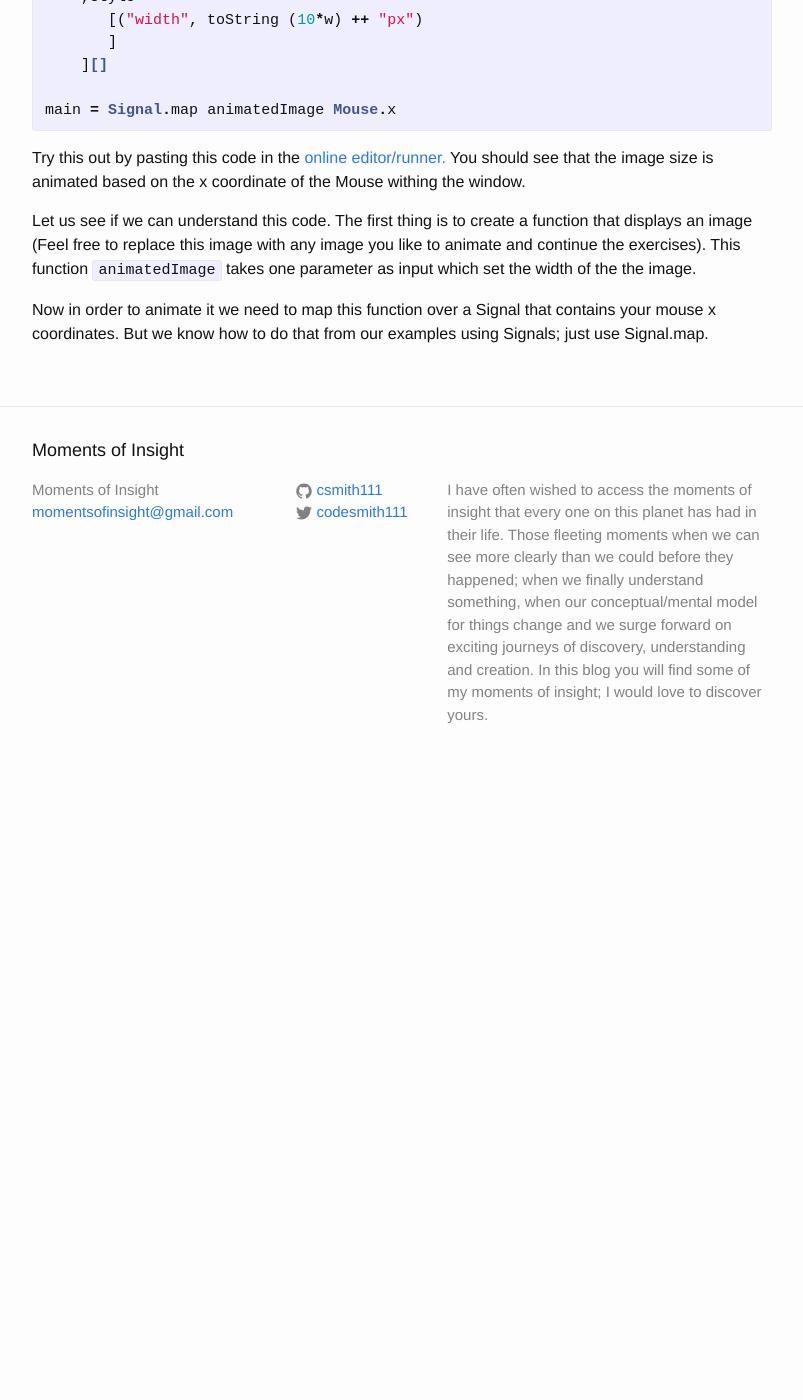
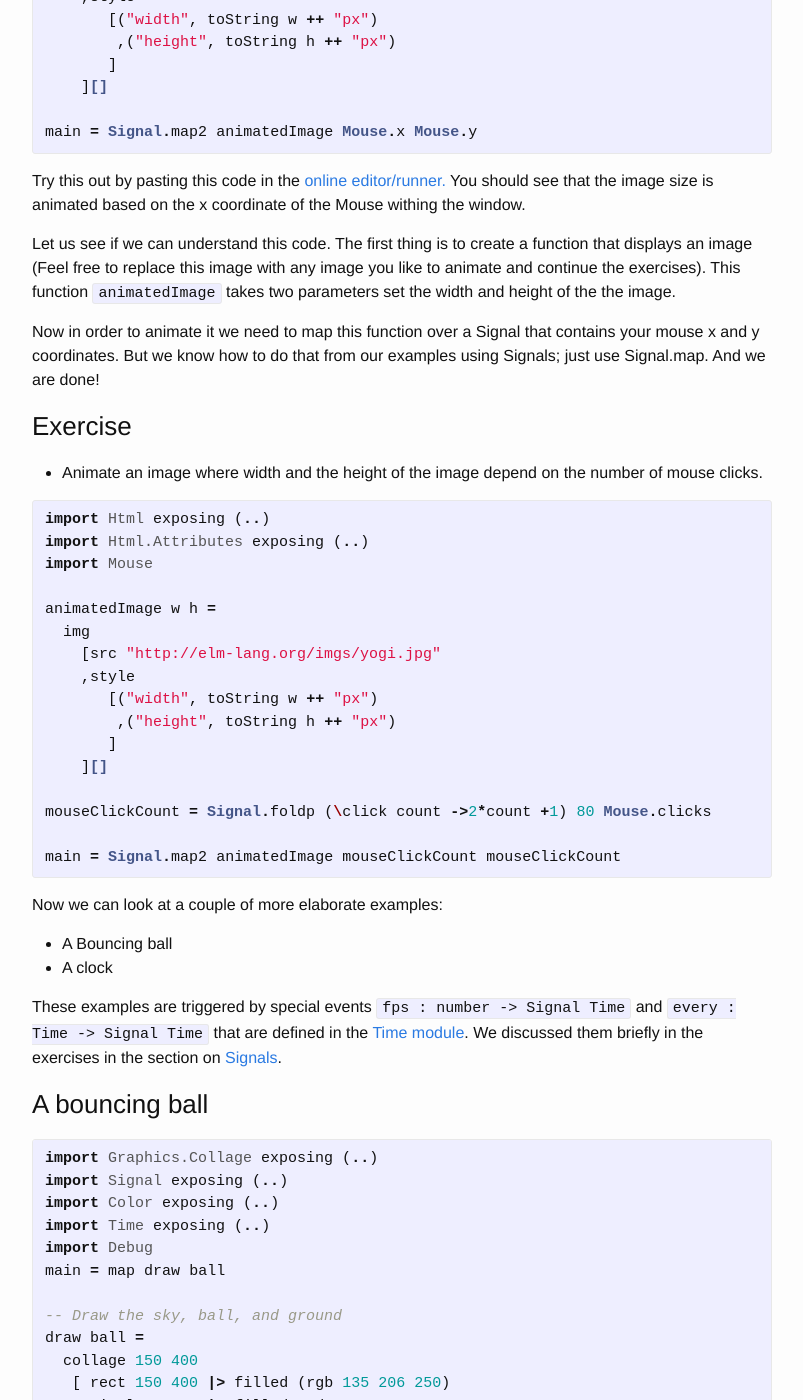
Before and after one commit to csmith111/csmith111.github.io, a Jekyll site: the page built from _posts/2016-02-11-Animation.markdown, in a window 1280 px wide and 1400 px high, scrolled down 537 px. Shown: the whole window, without its empty margins (238-1041 px from the left). Built offline with Jekyll 4.4.1, drawn with Linux system fonts in a browser that asks for light colours; before the commit the page ends 1323 px from its top, so only the background shows below that; some of the changed text lies outside the part shown.

Commit message:
new post on Animation

```diff
--- a/_posts/2016-02-11-Animation.markdown
+++ b/_posts/2016-02-11-Animation.markdown
@@ -16,28 +16,129 @@ import Html.Attributes exposing (..)
 import Mouse
 
 
-animatedImage w =
+animatedImage w h =
   img
     [src "http://elm-lang.org/imgs/yogi.jpg"
     ,style
-       [("width", toString (10*w) ++ "px")
+       [("width", toString w ++ "px")
+        ,("height", toString h ++ "px")
        ]
     ][]
 
-main = Signal.map animatedImage Mouse.x
+main = Signal.map2 animatedImage Mouse.x Mouse.y
 
 {% endhighlight %}
 
 Try this out by pasting this code in the [online editor/runner.][try-elm] You should see that the image size is animated based on the x coordinate of the Mouse withing the window.
 
-Let us see if we can understand this code. The first thing is to create a function that displays an image (Feel free to replace this image with any image you like to animate and continue the exercises). This function `animatedImage` takes one parameter as input which set the width of the the image.
+Let us see if we can understand this code. The first thing is to create a function that displays an image (Feel free to replace this image with any image you like to animate and continue the exercises). This function `animatedImage` takes two parameters set the width and height of the the image.
 
-Now in order to animate it we need to map this function over a Signal that contains your mouse x coordinates. But we know how to do that from our examples using Signals; just use Signal.map.
+Now in order to animate it we need to map this function over a Signal that contains your mouse x and y coordinates. But we know how to do that from our examples using Signals; just use Signal.map.  And we are done!
 
+### Exercise
+ * Animate an image where width and the height of the image depend on the number of mouse clicks.
 
+{% highlight Haskell %}
+import Html exposing (..)
+import Html.Attributes exposing (..)
+import Mouse
+
+animatedImage w h =
+  img
+    [src "http://elm-lang.org/imgs/yogi.jpg"
+    ,style
+       [("width", toString w ++ "px")
+        ,("height", toString h ++ "px")
+       ]
+    ][]
+
+mouseClickCount = Signal.foldp (\click count ->2*count +1) 80 Mouse.clicks
+
+main = Signal.map2 animatedImage mouseClickCount mouseClickCount
+{% endhighlight %}
+
+Now we can look at a couple of more elaborate examples:
+
+* A Bouncing ball
+* A clock
+
+These examples are triggered by special events `fps : number -> Signal Time` and `every : Time -> Signal Time` that are defined in the [Time module][Time Docs]. We discussed them briefly in the exercises in the section on [Signals][CSmith Signals].
+
+### A bouncing ball
+
+{% highlight Haskell %}
+import Graphics.Collage exposing (..)
+import Signal exposing (..)
+import Color exposing (..)
+import Time exposing (..)
+import Debug
+main = map draw ball
+
+-- Draw the sky, ball, and ground
+draw ball =
+  collage 150 400
+   [ rect 150 400 |> filled (rgb 135 206 250)
+   , circle 15    |> filled red
+                  |> move (0, ball.height - 160)
+   , rect 150 50  |> filled green
+                  |> move (0,-200)
+   ]
+
+-- Physics
+gravity = 640
+bounceVelocity = 400
+
+type alias Ball = { height : Float, velocity : Float}
+
+stepUpdate : Float -> Ball -> Ball
+stepUpdate time ball =
+ { ball | height   = ball.height + ball.velocity * time,
+          velocity = if (ball.height < 0) then bounceVelocity else ball.velocity - gravity * time }
+
+--foldp : (a -> b -> b) -> b -> Signal.Signal a -> Signal.Signal b
+ball = foldp stepUpdate {height=0, velocity=bounceVelocity}
+                  (map inSeconds (fps 30))
+
+{% endhighlight %}
+
+Try changing the `bounceVelocity` and the `gravity parameters`.
+
+### A clock
+
+This is one of the examples from the [elm site][Elm Clock].
+You can find other interesting examples there as well.
+
+{% highlight Haskell %}
+import Color exposing (..)
+import Graphics.Collage exposing (..)
+import Graphics.Element exposing (..)
+import Time exposing (..)
+
+main =
+  Signal.map clock (every second)
+
+clock t =
+  collage 400 400
+    [ filled lightGrey (ngon 12 110)
+    , outlined (solid grey) (ngon 12 110)
+    , hand orange 100 t
+    , hand blue 80 (t/60)
+    , hand blue 60 (t/720)
+    ]
+
+--generate a lines segment given color lenght and time
+hand clr len time =
+  let
+    angle = degrees (90 - 6 * inSeconds time)
+  in
+    segment (0,0) (fromPolar (len,angle))
+      |> traced (solid clr)
+{% endhighlight %}
 
 [Signals-elm-lang]:http://elm-lang.org/guide/reactivity#signals
 [Elm Basics]: https://csmith111.github.io/jekyll/update/2016/02/07/ASecondBlogPost.html
 [Time Docs]:http://package.elm-lang.org/packages/elm-lang/core/3.0.0/Time#fps
 [try-elm]: http://elm-lang.org/try
 [SignalModule]:http://package.elm-lang.org/packages/elm-lang/core/3.0.0/Signal
+[Elm Clock]:http://elm-lang.org/examples/clock
+[CSmith Signals]:https://csmith111.github.io/jekyll/update/2016/02/10/Signals.html
```
Also changed, not shown: other parts of _posts/2016-02-11-Animation.markdown (+1 -1 lines).
